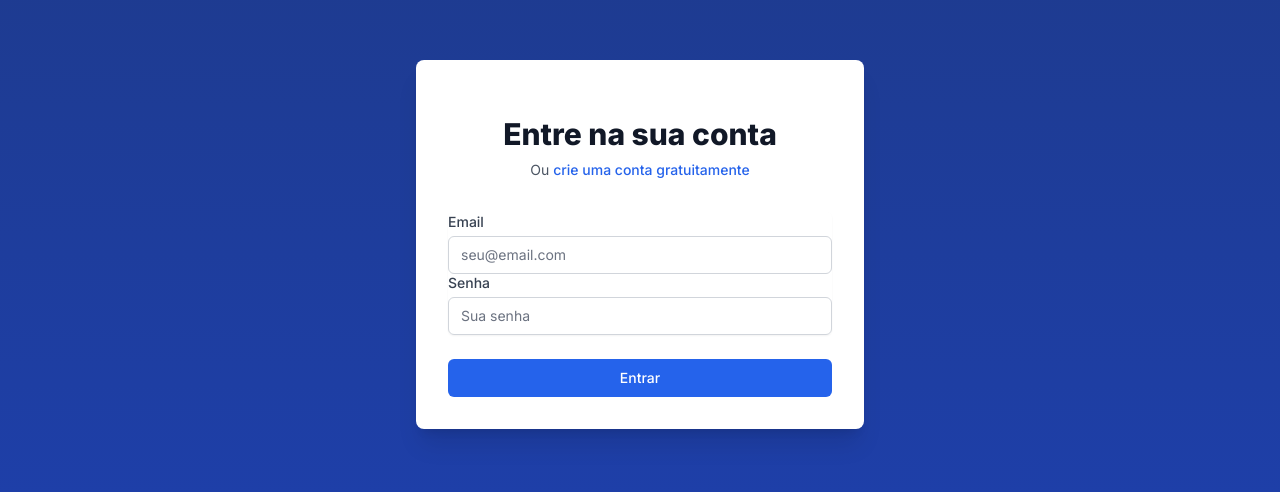
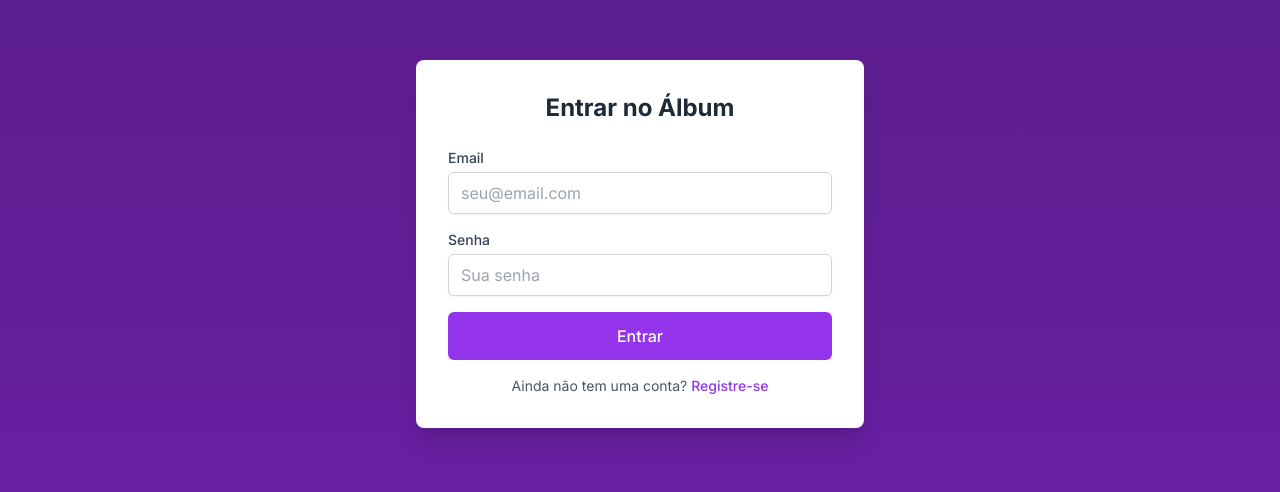
Before and after one commit to gbraghim/album-brasileirao-2025, a Next.js app: page /login in a window 1280 px wide. Shown: the part 156-648 px from the top of the page. Built offline with nearby package versions, Linux system fonts and the light colour scheme.

Commit message:
feat: adiciona página de login e atualiza cores para roxo

```diff
--- a/src/app/login/page.tsx
+++ b/src/app/login/page.tsx
@@ -1,81 +1,49 @@
 import React from 'react';
 import Link from 'next/link';
-import { useRouter } from 'next/navigation';
-import { signIn } from 'next-auth/react';
 
 export default function Login() {
-  const router = useRouter();
-
-  const handleSubmit = async (e: React.FormEvent<HTMLFormElement>) => {
-    e.preventDefault();
-    const formData = new FormData(e.currentTarget);
-
-    const result = await signIn('credentials', {
-      email: formData.get('email'),
-      password: formData.get('password'),
-      redirect: false,
-    });
-
-    if (result?.ok) {
-      router.push('/dashboard');
-    } else {
-      alert('Email ou senha inválidos');
-    }
-  };
-
   return (
-    <div className="min-h-screen bg-gradient-to-b from-blue-900 to-blue-800 flex items-center justify-center py-12 px-4 sm:px-6 lg:px-8">
-      <div className="max-w-md w-full space-y-8 bg-white p-8 rounded-lg shadow-xl">
-        <div>
-          <h2 className="mt-6 text-center text-3xl font-extrabold text-gray-900">
-            Entre na sua conta
+    <div className="min-h-screen bg-gradient-to-b from-purple-900 to-purple-800 flex items-center justify-center px-4">
+      <div className="max-w-md w-full">
+        <div className="bg-white p-8 rounded-lg shadow-xl">
+          <h2 className="text-2xl font-bold text-gray-800 mb-6 text-center">
+            Entrar no Álbum
           </h2>
-          <p className="mt-2 text-center text-sm text-gray-600">
-            Ou{' '}
-            <Link href="/" className="font-medium text-blue-600 hover:text-blue-500">
-              crie uma conta gratuitamente
+          <form className="space-y-4">
+            <div>
+              <label htmlFor="email" className="block text-sm font-medium text-gray-700">Email</label>
+              <input
+                type="email"
+                id="email"
+                name="email"
+                className="mt-1 block w-full px-3 py-2 border border-gray-300 rounded-md shadow-sm focus:outline-none focus:ring-purple-500 focus:border-purple-500"
+                placeholder="seu@email.com"
+              />
+            </div>
+            <div>
+              <label htmlFor="password" className="block text-sm font-medium text-gray-700">Senha</label>
+              <input
+                type="password"
+                id="password"
+                name="password"
+                className="mt-1 block w-full px-3 py-2 border border-gray-300 rounded-md shadow-sm focus:outline-none focus:ring-purple-500 focus:border-purple-500"
+                placeholder="Sua senha"
+              />
+            </div>
+            <button
+              type="submit"
+              className="w-full bg-purple-600 text-white py-3 px-4 rounded-md hover:bg-purple-700 transition duration-200 font-medium"
+            >
+              Entrar
+            </button>
+          </form>
+          <p className="mt-4 text-sm text-gray-600 text-center">
+            Ainda não tem uma conta?{' '}
+            <Link href="/" className="text-purple-600 hover:text-purple-800 font-medium">
+              Registre-se
             </Link>
           </p>
         </div>
-        <form className="mt-8 space-y-6" onSubmit={handleSubmit}>
-          <div className="rounded-md shadow-sm -space-y-px">
-            <div>
-              <label htmlFor="email" className="block text-sm font-medium text-gray-700">
-                Email
-              </label>
-              <input
-                id="email"
-                name="email"
-                type="email"
-                required
-                className="mt-1 appearance-none rounded-md relative block w-full px-3 py-2 border border-gray-300 placeholder-gray-500 text-gray-900 focus:outline-none focus:ring-blue-500 focus:border-blue-500 focus:z-10 sm:text-sm"
-                placeholder="seu@email.com"
-              />
-            </div>
-            <div className="mt-4">
-              <label htmlFor="password" className="block text-sm font-medium text-gray-700">
-                Senha
-              </label>
-              <input
-                id="password"
-                name="password"
-                type="password"
-                required
-                className="mt-1 appearance-none rounded-md relative block w-full px-3 py-2 border border-gray-300 placeholder-gray-500 text-gray-900 focus:outline-none focus:ring-blue-500 focus:border-blue-500 focus:z-10 sm:text-sm"
-                placeholder="Sua senha"
-              />
-            </div>
-          </div>
-
-          <div>
-            <button
-              type="submit"
-              className="group relative w-full flex justify-center py-2 px-4 border border-transparent text-sm font-medium rounded-md text-white bg-blue-600 hover:bg-blue-700 focus:outline-none focus:ring-2 focus:ring-offset-2 focus:ring-blue-500"
-            >
-              Entrar
-            </button>
-          </div>
-        </form>
       </div>
     </div>
   );
--- a/src/app/page.tsx
+++ b/src/app/page.tsx
@@ -51,7 +51,7 @@ export default function Home() {
                   type="text"
                   id="name"
                   name="name"
-                  className="mt-1 block w-full px-3 py-2 border border-gray-300 rounded-md shadow-sm focus:outline-none focus:ring-blue-500 focus:border-blue-500"
+                  className="mt-1 block w-full px-3 py-2 border border-gray-300 rounded-md shadow-sm focus:outline-none focus:ring-purple-500 focus:border-purple-500"
                   placeholder="Seu nome completo"
                 />
               </div>
@@ -61,7 +61,7 @@ export default function Home() {
                   type="email"
                   id="email"
                   name="email"
-                  className="mt-1 block w-full px-3 py-2 border border-gray-300 rounded-md shadow-sm focus:outline-none focus:ring-blue-500 focus:border-blue-500"
+                  className="mt-1 block w-full px-3 py-2 border border-gray-300 rounded-md shadow-sm focus:outline-none focus:ring-purple-500 focus:border-purple-500"
                   placeholder="seu@email.com"
                 />
               </div>
@@ -71,20 +71,20 @@ export default function Home() {
                   type="password"
                   id="password"
                   name="password"
-                  className="mt-1 block w-full px-3 py-2 border border-gray-300 rounded-md shadow-sm focus:outline-none focus:ring-blue-500 focus:border-blue-500"
+                  className="mt-1 block w-full px-3 py-2 border border-gray-300 rounded-md shadow-sm focus:outline-none focus:ring-purple-500 focus:border-purple-500"
                   placeholder="Sua senha"
                 />
               </div>
               <button
                 type="submit"
-                className="w-full bg-blue-600 text-white py-3 px-4 rounded-md hover:bg-blue-700 transition duration-200 font-medium"
+                className="w-full bg-purple-600 text-white py-3 px-4 rounded-md hover:bg-purple-700 transition duration-200 font-medium"
               >
                 Criar minha conta
               </button>
             </form>
             <p className="mt-4 text-sm text-gray-600 text-center">
               Já tem uma conta?{' '}
-              <Link href="/login" className="text-blue-600 hover:text-blue-800 font-medium">
+              <Link href="/login" className="text-purple-600 hover:text-purple-800 font-medium">
                 Faça login
               </Link>
             </p>
```
